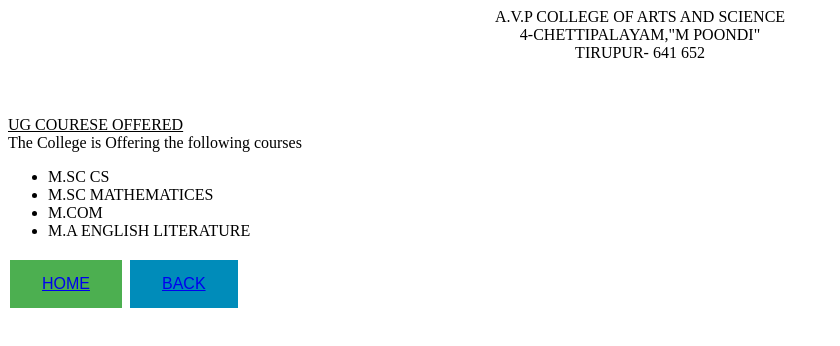
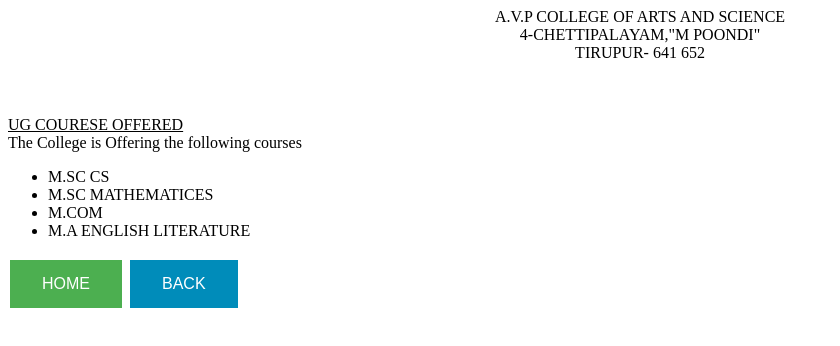
Before and after one commit to bruaj2126j1080/college-courses, a plain HTML site: page pg.html in a window 1280 px wide. Shown: the whole page, without its empty margins (0-840 px from the left). Drawn offline with Linux system fonts and the light colour scheme.

Commit message:
Update pg.html

```diff
--- a/pg.html
+++ b/pg.html
@@ -34,7 +34,7 @@
     <LI>M.COM
     <LI> M.A ENGLISH LITERATURE
     </UL>
-    <button class="button button1"> <a href ="index.html">HOME</a></button>
-    <button class="button button2"><a href ="ug.html">BACK</a></button>
+    <a href ="index.html"><button class="button button1"> HOME</button></a>
+    <a href ="ug.html"><button class="button button2">BACK</button></a>
 </body>
 </html>
```
